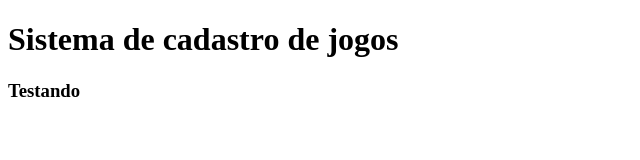
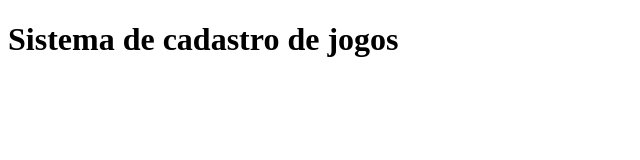
Before and after one commit to DreamkitteXz/Curso-GitHub-Alura, a plain HTML site: page index.html in a window 1280 px wide. Shown: the full height of the page, 0-640 px from the left. Drawn offline with Linux system fonts and the light colour scheme.

Commit message:
Voltando para antes

```diff
--- a/index.html
+++ b/index.html
@@ -7,7 +7,6 @@
 </head>
 <body>
     <h1>Sistema de cadastro de jogos</h1>
-    <h3>Testando</h3>
     <script src="app.js
     "></script>
 </body>
```
